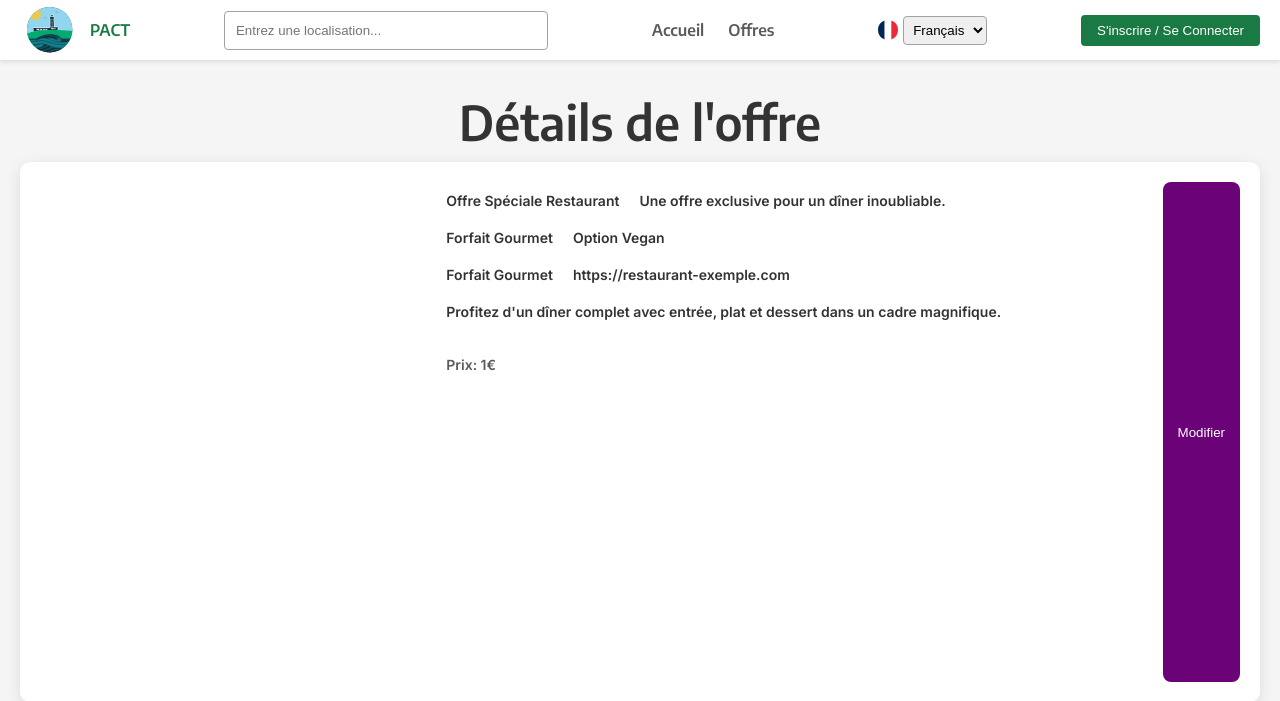
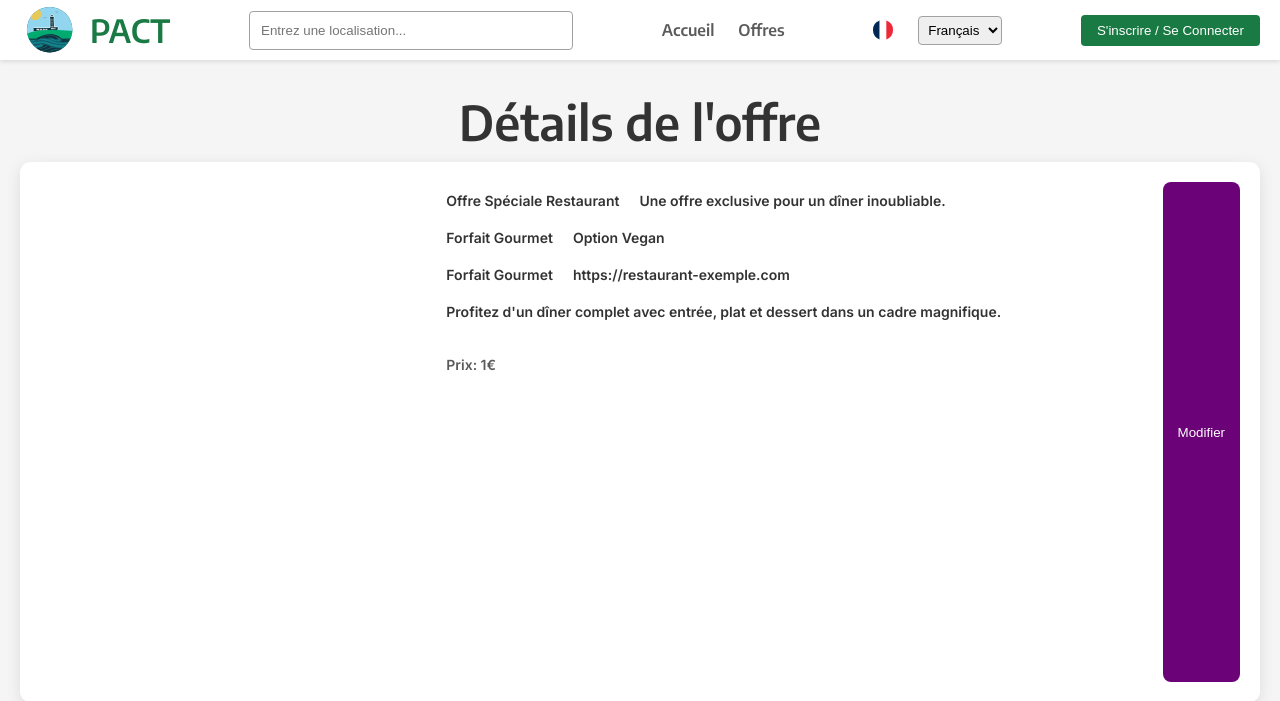
Before and after one commit to A2-2-CeltiCode/PACT, a PHP site: page /pages/pro/detailsOffre/detailsOffre.php in a window 1280 px wide. Shown: the top 701 px of the page. Run offline with PHP 8.4, Linux system fonts and the light colour scheme.

Commit message:
fix header

```diff
--- a/composants/Header/Header.css
+++ b/composants/Header/Header.css
@@ -24,7 +24,7 @@ body > header {
             }
 
             span {
-                font-size: var(-h3-font-size);
+                font-size: var(--h2-font-size);
                 color: var(--primary-guest);
                 font-weight: bold;
                 margin-left: 10px;
--- a/composants/Header/Header.php
+++ b/composants/Header/Header.php
@@ -1,4 +1,5 @@
 <?php
+
 /**
  * @class Header
  * @brief Classe utilitaire pour générer l'entête (header) HTML du site.
@@ -16,40 +17,34 @@ class Header
         echo '<link rel="stylesheet" href="../../../composants/Header/Header.css">';
 
         echo '
-        <header id="entete" class="entete">
-            <div class="entete-logo">
-                <!-- Logo de l\'entreprise avec texte -->
+        <header>
+    <div>
         <img src="../../../ressources/icone/logo.svg" alt="Logo PACT">
-                <span class="texte-logo">PACT</span>
+        <span>PACT</span>
     </div>
-            <div class="entete-recherche">
-                <!-- Composant d\'entrée pour la recherche -->
-        ';
-        Input::render(
-            class: 'champ-recherche',
-            type: 'text',
-            placeholder: 'Entrez une localisation...'
-        );
-
+    <div>';
+        Input::render(placeholder: 'Entrez une localisation...');
         echo '
     </div>
-            <nav class="entete-navigation">
+    <nav>
         <!-- Liens de navigation pour la page d\'accueil et les offres -->
         <a href="index.php">Accueil</a>
         <a href="offre.php">Offres</a>
     </nav>
     <div class="entete-langue">
         <img id="logo-langue" src="../../../ressources/icone/logofr.svg" alt="Français">
+        <label for="selecteur-langue"></label>
         <select id="selecteur-langue">
             <option value="fr">Français</option>
             <option value="en">English</option>
         </select>
     </div>
-            <div class="entete-connexion">
+    <div>
         <a href="connexionComptePro.php" class="lien-bouton">
             <button>S\'inscrire / Se Connecter</button>
         </a>
     </div>
+    <script src="../../../composants/Header/Header.js"></script>
 </header>
         <script src="../../../composants/Header/Header.js"></script>';
     }
```
Lines whose indentation alone changed are shown as unchanged.
